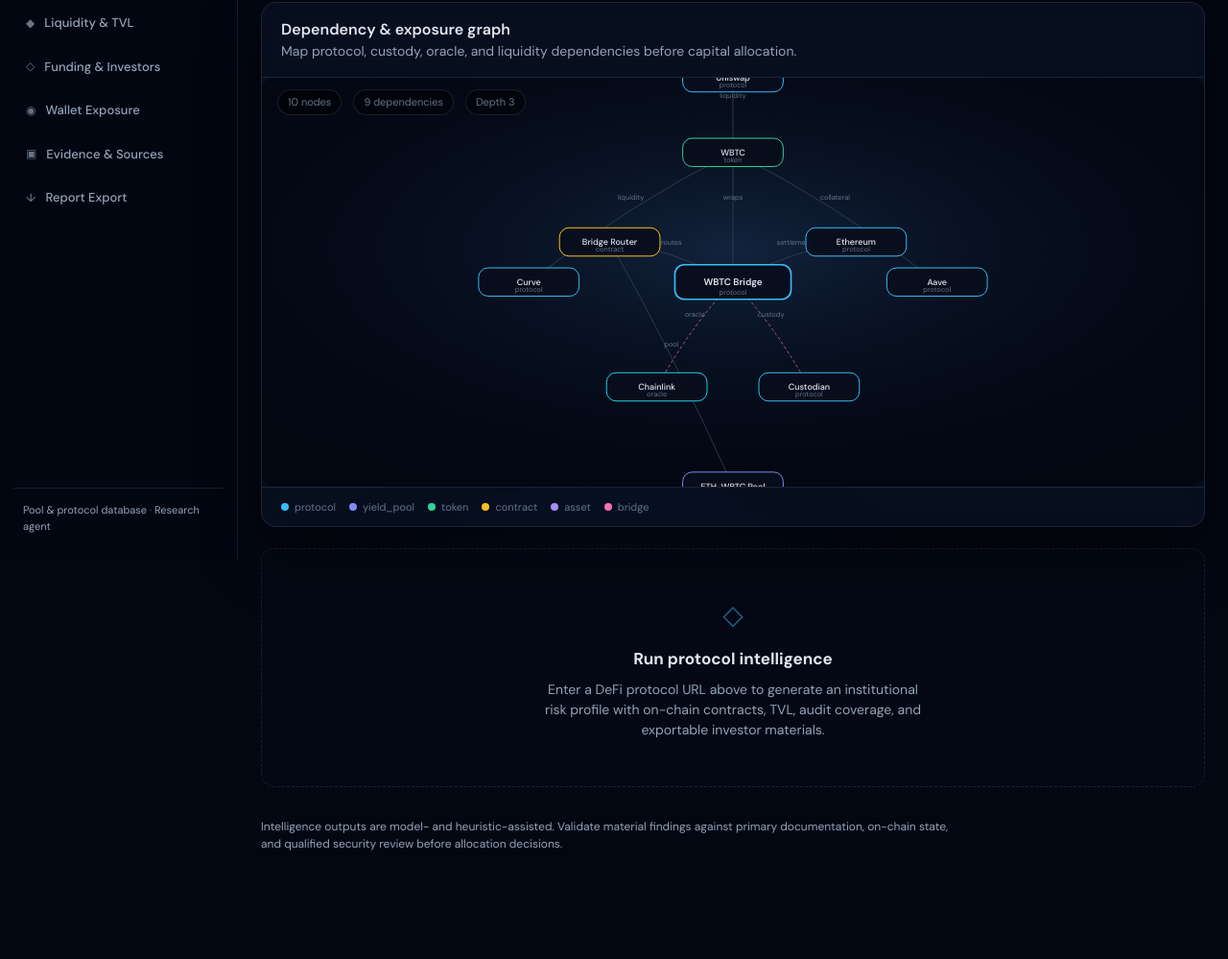
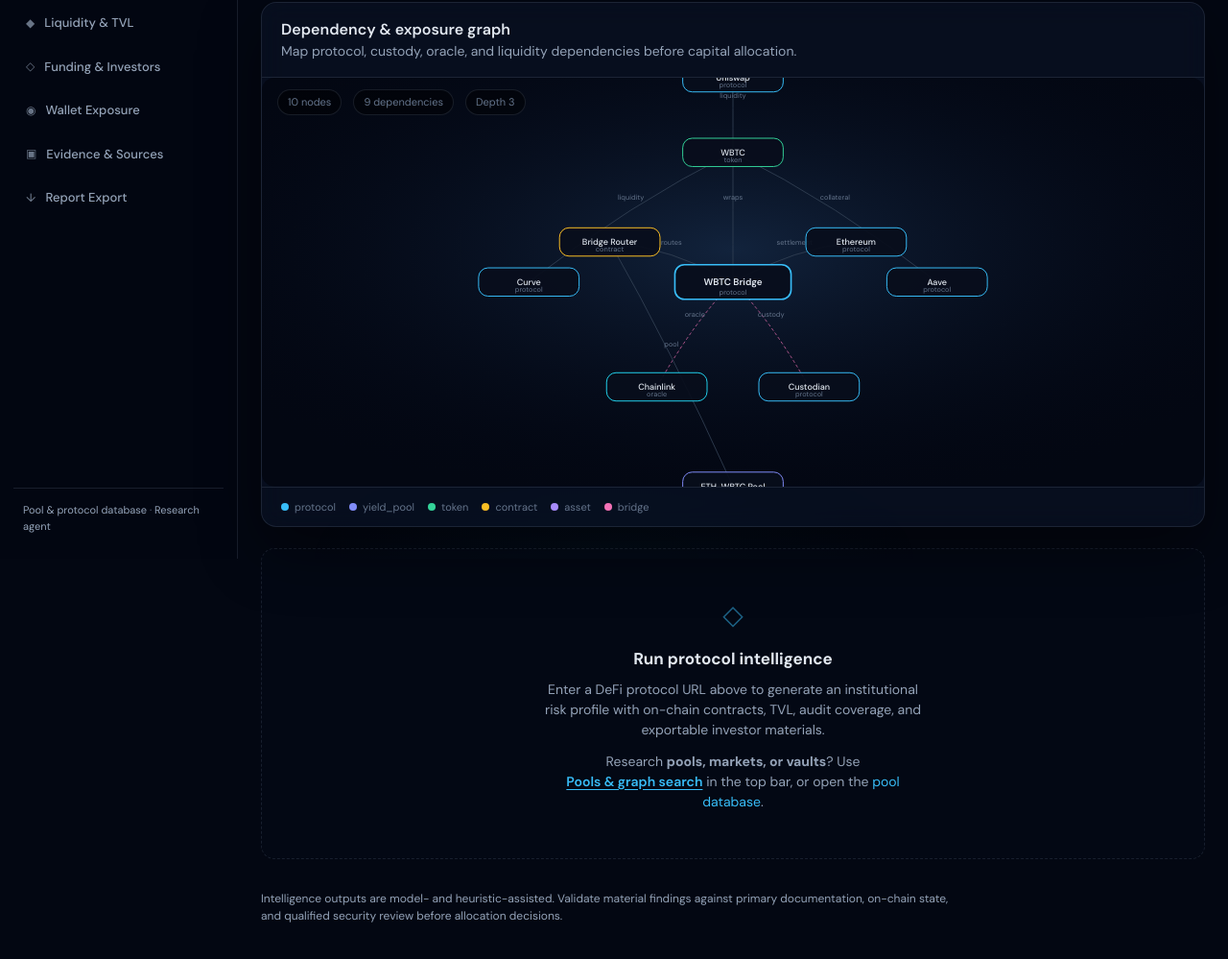
Before and after one commit to demis1997/cryptoanalyzer, a website with bundled scripts: page public/index.html in a window 1280 px wide. Shown: the part 218-1217 px from the top of the page at 96% size. Before the commit the page ends 1146 px from the top, so only its background shows below. Built offline with nearby package versions, Linux system fonts and the light colour scheme.

Commit message:
Add landing hint for pool and graph search discovery.
Help users find Pools & graph search from the home empty state and link to the pool database page.

```diff
--- a/public/index.html
+++ b/public/index.html
@@ -114,6 +114,7 @@
               <div class="empty-state__icon">◇</div>
               <h3 class="empty-state__title">Run protocol intelligence</h3>
               <p class="empty-state__body">Enter a DeFi protocol URL above to generate an institutional risk profile with on-chain contracts, TVL, audit coverage, and exportable investor materials.</p>
+              <p class="empty-state__body" style="margin-top:12px;">Research <strong>pools, markets, or vaults</strong>? Use <button type="button" class="link-btn" data-search-mode="graph">Pools &amp; graph search</button> in the top bar, or open the <a href="/db.html">pool database</a>.</p>
             </div>
           </section>
 
--- a/public/style.css
+++ b/public/style.css
@@ -256,6 +256,22 @@ a:hover {
   color: var(--text);
   border-color: var(--accent);
   background: rgba(56, 189, 248, 0.12);
+}
+
+.link-btn {
+  padding: 0;
+  border: none;
+  background: none;
+  color: var(--accent);
+  font: inherit;
+  font-weight: 600;
+  cursor: pointer;
+  text-decoration: underline;
+  text-underline-offset: 3px;
+}
+
+.link-btn:hover {
+  color: #7dd3fc;
 }
 
 .graph-search-drop {
```
